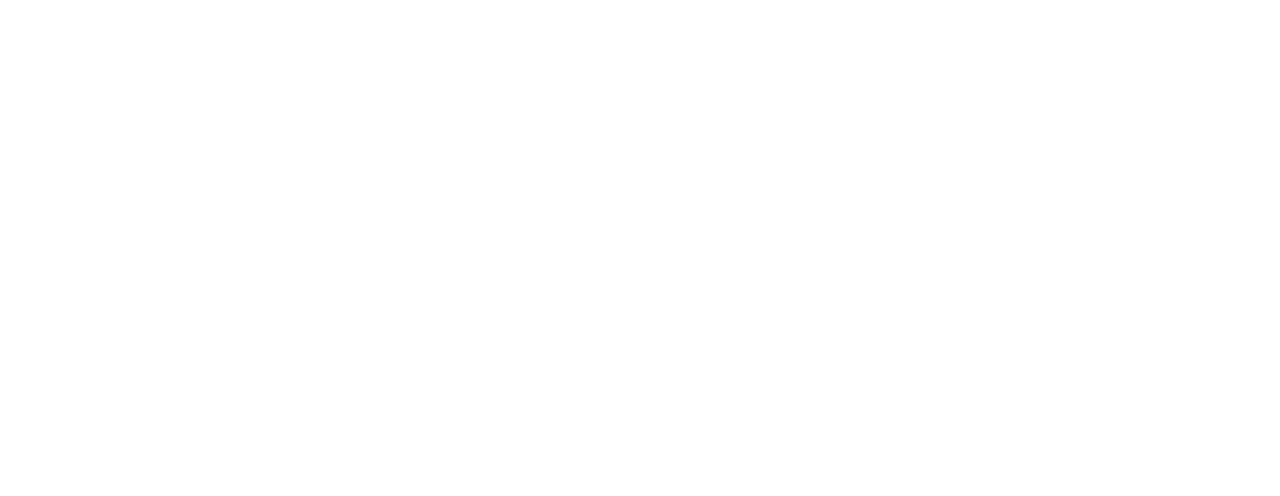
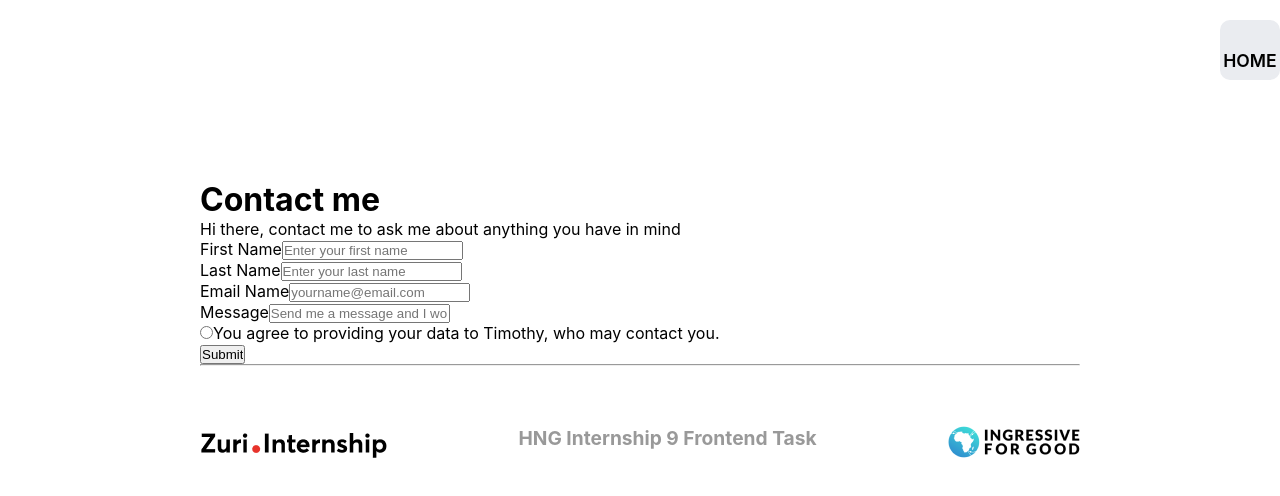
Before and after one commit to Timothy-Achonu/HNG-STAGE-ONE, a React (Create React App) app: page /HNG-STAGE-ONE/contact in a window 1280 px wide. Before the commit this address had no page. Shown: the top 496 px of the page. Built offline with nearby package versions, Linux system fonts and the light colour scheme.

Commit message:
refactor: creating a css file for contact page

```diff
--- a/src/App.css
+++ b/src/App.css
@@ -5,17 +5,18 @@
 }
 
 .App {
-  text-align: center;
   display: flex;
   /* justify-content: center; */
   flex-direction: column;
   align-items: center;
-  padding: 90px 0px;
   padding-bottom: 0;
   width: 100%;
 }
 .link-tree {
-   padding: 0 80px;
+   padding: 90px 80px;
+   width: 100%;
+   text-align: center;
+
 }
 
 #profile__img {
@@ -128,13 +129,18 @@
   height: 2px;
   width: 100%;
 }
+/* CONTACT PAGE */
 
+
+/* Footer */
 footer {
   text-align: start;
   width: 100%;
   color: #999;
   font-weight: 700;
   padding: 40px 0;
+  /* background-color: black !important; */
+
 }
 footer div {
   margin: 20px 0;
@@ -177,7 +183,6 @@
     padding: 60px 0px;
     font-size: 1.2rem;
     text-align: center;
-    background-color: black !important;
   }
   footer div {
     margin: 0;
--- a/src/App.js
+++ b/src/App.js
@@ -8,7 +8,7 @@
     <div className="App">
         <Routes>
           <Route path="/HNG-STAGE-ONE" element={<LinkTree />} />
-          <Route path="/contact" element={<Contact />} />
+          <Route path="/HNG-STAGE-ONE/contact" element={<Contact />} />
         </Routes>
 
     </div>
--- /dev/null
+++ b/src/assets/contact.css
@@ -0,0 +1,14 @@
+
+.contact-page a {
+  position: absolute;
+  width: 20px;
+  height: 10px;
+  top: 0;
+  right: 0;
+}
+
+
+.contact-page {
+    width: 100%;
+    padding: 90px 20px;
+}
--- a/src/components/Contact.js
+++ b/src/components/Contact.js
@@ -1,8 +1,12 @@
 import React from "react";
+import Footer from "./Footer";
+import { Link} from "react-router-dom";
+import '../assets/contact.css'
 
 export default function Contact() {
   return (
     <div className="contact-page">
+        <Link to="/HNG-STAGE-ONE">HOME</Link>
       <h1>Contact me</h1>
       <p>Hi there, contact me to ask me about anything you have in mind</p>
       <form>
@@ -28,21 +32,24 @@
         </div>
         <div>
           <label>Message</label>
-          <input type="textarea"
-          id="message"
-          placeholder="Send me a message and I would reply as soon as possible..."
+          <input
+            type="textarea"
+            id="message"
+            placeholder="Send me a message and I would reply as soon as possible..."
           />
         </div>
         <div>
           <input type="radio" />
-          <label>You agree to providing your data to Timothy, who
-            may contact you.
+          <label>
+            You agree to providing your data to Timothy, who may contact you.
           </label>
         </div>
         <div>
           <input type="submit" id="btn__submit" />
         </div>
       </form>
+      <hr />
+      <Footer />
     </div>
   );
 }
--- a/src/components/Footer.js
+++ b/src/components/Footer.js
@@ -1,10 +1,12 @@
 import React from 'react'
 import zuriLogo from "../assets/Zuri_Logo.png";
 import internLogo from "../assets/I4G.png";
+import "../App.css";
+
 
 export default function Footer() {
   return (
-    <div>
+    <div className='footer-component'>
        <footer>
         <img src={zuriLogo} alt="Zuri logo" />
         <div>HNG Internship 9 Frontend Task</div>
--- a/src/components/LinkTree.js
+++ b/src/components/LinkTree.js
@@ -57,7 +57,7 @@
         Design Books
         <span className="display-none">Get the best design books</span>
       </a>
-      <Link to='/contact' id='contact'>
+      <Link to='/HNG-STAGE-ONE/contact' id='contact'>
          Contact
          <span className="display-none">Go to contact</span>
       </Link>
```
